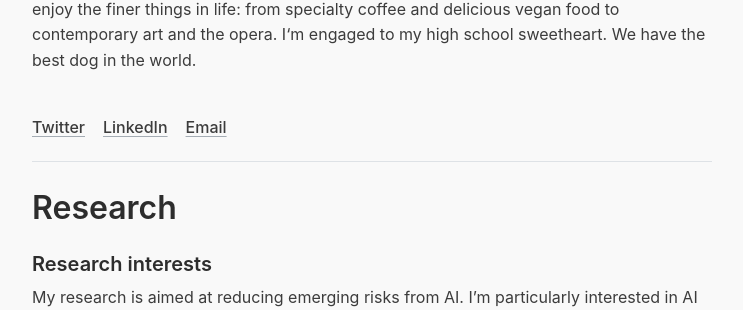
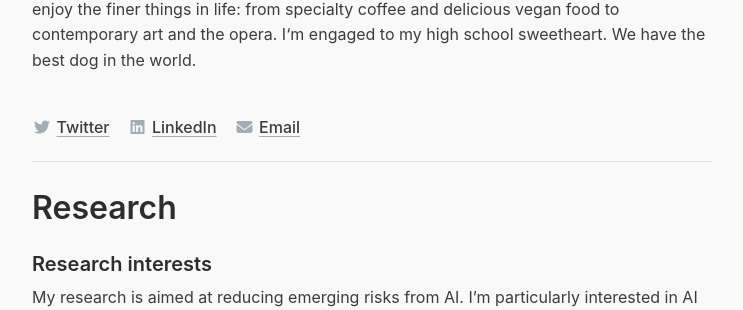
Before and after one commit to jonasschuett/jonasschuett.github.io, a Jekyll site: the page built from index.html, in a window 1280 px wide. Shown: the part 1161-1471 px from the top of the page, without its empty margins (268-1011 px from the left). Built offline with Jekyll 4.4.1, drawn with Linux system fonts in a browser that asks for light colours; nearby versions of some CDN libraries; the list of posts is cut into pages by our own code.

Commit message:
Update head.html

```diff
--- a/_includes/head.html
+++ b/_includes/head.html
@@ -14,6 +14,7 @@
   <link rel="apple-touch-icon-precomposed" sizes="144x144" href="{{ '/assets/apple-touch-icon-precomposed.png' | relative_url }}">
   <link rel="shortcut icon" href="{{ '/assets/favicon.ico' | relative_url }}">
   <link rel="alternate" type="application/atom+xml" title="{{ site.title }}" href="{{ 'atom.xml' | relative_url }}">
+  <script src="https://kit.fontawesome.com/82caf88c74.js" crossorigin="anonymous"></script>
 
   {% seo title=false %}
 </head>
```
